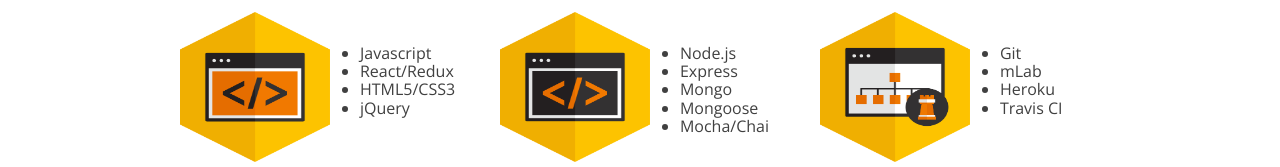
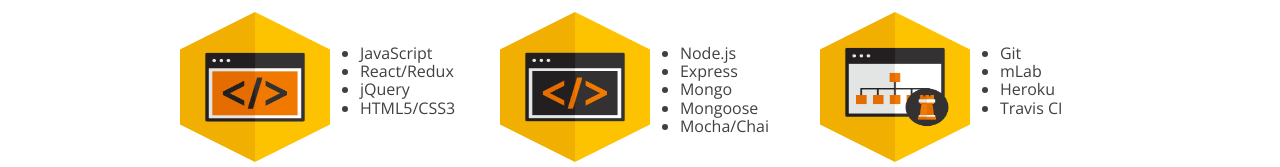
Before and after one commit to RyanOkamuro/capstone_portfolio, a plain HTML site: page index.html in a window 1280 px wide. Shown: the part 767-934 px from the top of the page. Drawn offline with nearby package versions, Linux system fonts and the light colour scheme.

Commit message:
Update JS capitalization

```diff
--- a/index.html
+++ b/index.html
@@ -36,10 +36,10 @@
                 <img src="./images/front-end.png" class="skill-img" alt="front-end">
             </div>
             <ul class="split skill-list">
-              <li>Javascript</li>
+              <li>JavaScript</li>
               <li>React/Redux</li>
+              <li>jQuery</li>
               <li>HTML5/CSS3</li>
-              <li>jQuery</li>
             </ul>
           </div>
           <div class="col-4">
```
